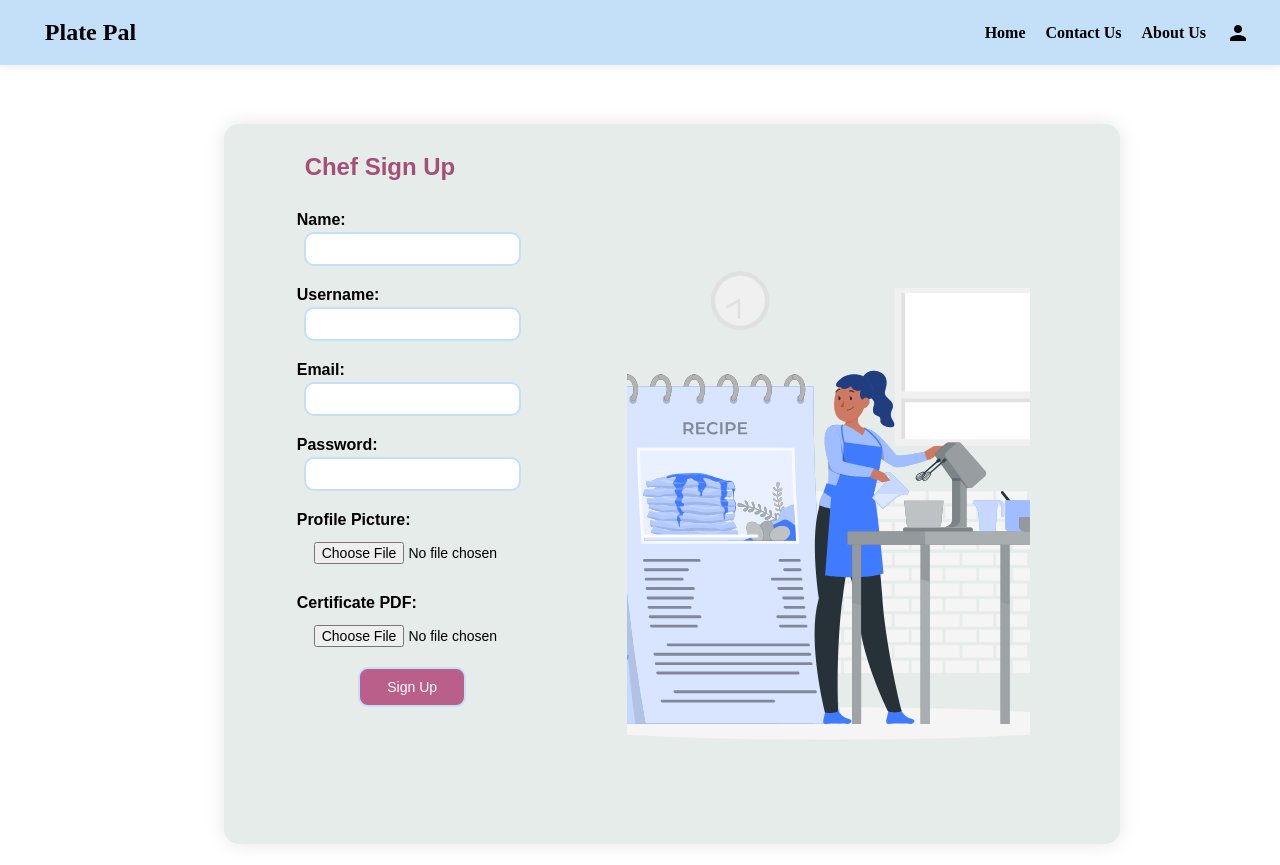
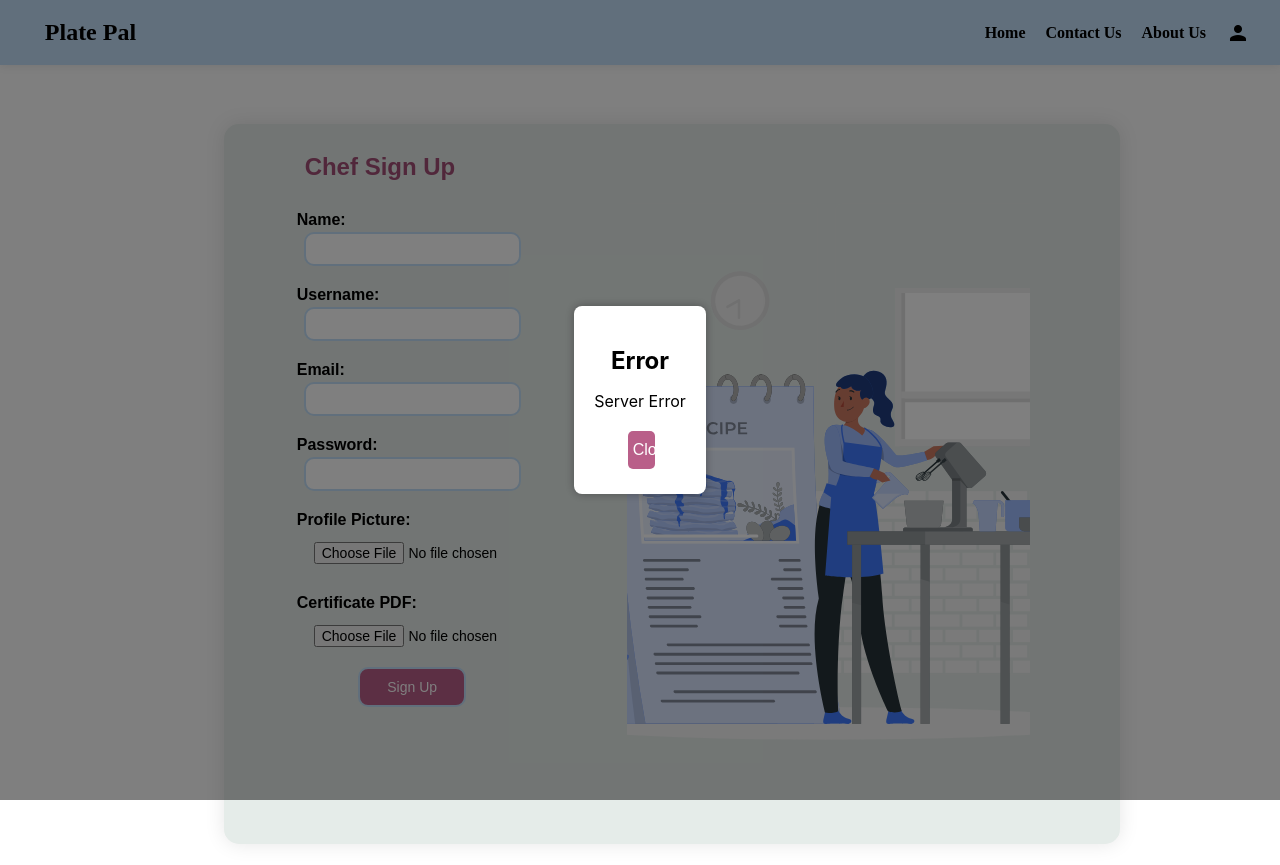
Before and after one commit to anumsajid13/PlatePal, a React (Create React App) app in the folder front-end/: page /signup/chef in a window 1280 px wide. Both pictures are taken after a click on the button "Sign Up". Built offline with nearby package versions, Linux system fonts and the light colour scheme; no server answers; a web font is replaced by a local one.

Commit message:
added popups in chef sign up

```diff
--- a/front-end/src/Chef/pages/ChefSignUp.jsx
+++ b/front-end/src/Chef/pages/ChefSignUp.jsx
@@ -2,11 +2,12 @@
 import React, { useState } from 'react';
 import './chefSignup.css';
 import useNavbarStore from '../../navbarStore';
-import { Link } from 'react-router-dom';
+import { Link, useNavigate   } from 'react-router-dom';
 
 
 const ChefSignUp = () =>{
 
+    const navigate = useNavigate();
     const { showDropdown, toggleDropdown, activeLink, setActiveLink } = useNavbarStore();
     const [name, setName] = useState('');
     const [username, setUsername] = useState('');
@@ -15,6 +16,18 @@ const ChefSignUp = () =>{
     const [profilePicture, setProfilePicture] = useState(null);
     const [certificationImage, setCertificationImage] = useState(null);
     const [loading, setLoading] = useState(false);
+    const [showSuccess, setShowSuccess] = useState(false);
+    const [showError, setShowError] = useState(false);
+    const [errorMessage, setErrorMessage] = useState('');
+
+    const handleClose = () => {
+        setShowSuccess(false);
+        setShowError(false);
+        if(showSuccess){
+            navigate('/signin');
+        }
+
+      };
 
     const handleSignUp = async () => {
         setLoading(true);
@@ -35,20 +48,23 @@ const ChefSignUp = () =>{
 
           if (!response.ok) {
             const data = await response.json();
-            console.error('Sign Up failed:', data.message);
-
+            setErrorMessage(data.message);
+            setShowError(true);
             return;
           }
 
           const data = await response.json();
           console.log(data.message);
-          //will have a message in a pop up ..
+          setErrorMessage(data.message);
+          setShowSuccess(true);
 
           //then redirect to the login page
 
+
         } catch (error) {
           console.error('Error during Sign Up:', error.message);
-
+          setShowError(true);
+          setErrorMessage('Server Error');
 
         } finally {
           setLoading(false);
@@ -125,6 +141,26 @@ const ChefSignUp = () =>{
                 </div>
             </div>
 
+            {showSuccess && (
+                <div className="modal-overlay">
+                <div className="modal">
+                    <h2>Sign Up Successful!</h2>
+                    <p>{errorMessage}</p>
+                    <button onClick={handleClose}  style={{ paddingLeft: '5px' }}>Close</button>
+                </div>
+                </div>
+            )}
+
+            {showError && (
+                    <div className="modal-overlay">
+                    <div className="modal">
+                        <h2>Error</h2>
+                        <p>{errorMessage}</p>
+                        <button onClick={handleClose} style={{ paddingLeft: '5px' }}>Close</button>
+                    </div>
+                    </div>
+                )}
+
         </>
 
     );
--- a/front-end/src/Chef/pages/chefSignup.css
+++ b/front-end/src/Chef/pages/chefSignup.css
@@ -104,3 +104,50 @@
   .Profile-Picture{
     height:50%;
   }
+
+  .modal-overlay {
+    position: fixed;
+    top: 0;
+    left: 0;
+    width: 100%;
+    height: 100%;
+    background-color: rgba(0, 0, 0, 0.5);
+    display: flex;
+    justify-content: center;
+    align-items: center;
+  }
+
+  .modal {
+    background-color: #fff;
+    padding: 20px;
+    border-radius: 8px;
+    box-shadow: 0px 0px 10px rgba(0, 0, 0, 0.3);
+    text-align: center;
+  }
+
+  .modal h2 {
+    font-size: 24px;
+    margin-bottom: 10px;
+  }
+
+
+  .modal p {
+    font-size: 16px;
+    margin-bottom: 20px;
+
+  }
+
+
+  .modal button {
+    padding: 10px 20px;
+    background-color: #B95F89;
+    border: none;
+    border-radius: 5px;
+    cursor: pointer;
+    font-size: 16px;
+    margin-right: 20px;
+  }
+
+  .modal button:hover {
+    background-color: #944c6f;
+  }
```
